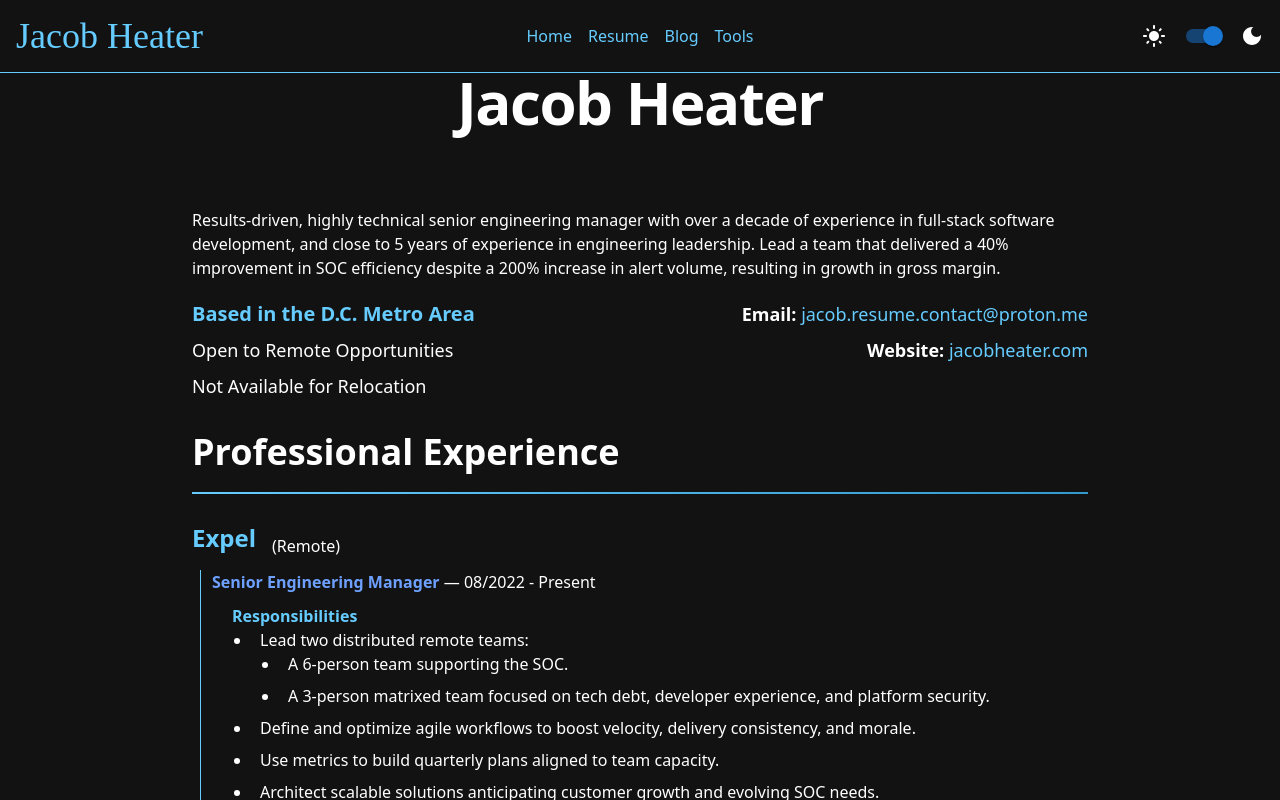
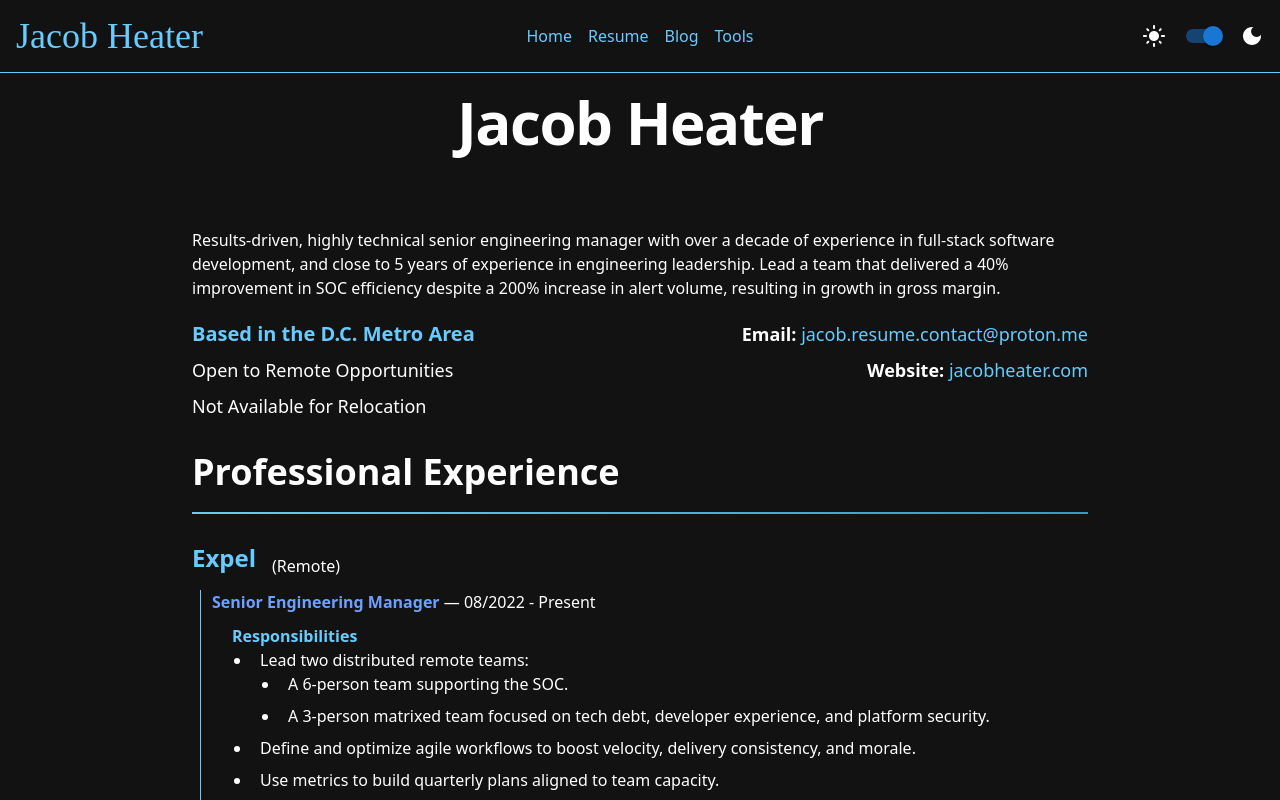
Before and after one commit to JacobHeater/jacobheater.github.io, a Next.js app: page /about/resume in a window 1280 px wide. Shown: the top 800 px of the page. Built offline with nearby package versions, Linux system fonts and the light colour scheme; a web font is replaced by a local one.

Commit message:
fix: adjust padding in Resume and Home components for improved layout

```diff
--- a/src/app/about/resume/page.tsx
+++ b/src/app/about/resume/page.tsx
@@ -15,7 +15,7 @@ export default function Resume() {
     <div className="resume-container">
       <HtmlTitle title="Jacob Heater - Resume" />
       <div>
-        <div className="text-3xl font-bold sm:text-5xl sm:tracking-tight lg:text-6xl text-center mb-4 text-foreground">
+        <div className="text-3xl pt-5 print:pt-0 font-bold sm:text-5xl sm:tracking-tight lg:text-6xl text-center mb-4 text-foreground">
           Jacob Heater
         </div>
         <Summary />
--- a/src/app/page.tsx
+++ b/src/app/page.tsx
@@ -7,7 +7,7 @@ export default function Home() {
   const router = useRouter();
 
   return (
-    <section className="py-12 sm:px-6 lg:px-8">
+    <section className="pt-5 pb-12 sm:px-6 lg:px-8">
       <HtmlTitle title="Jacob Heater - Home" />
       <div className="text-center mb-12">
         <h1 className="text-4xl font-bold text-[var(--foreground)] sm:text-5xl sm:tracking-tight lg:text-6xl">
```
